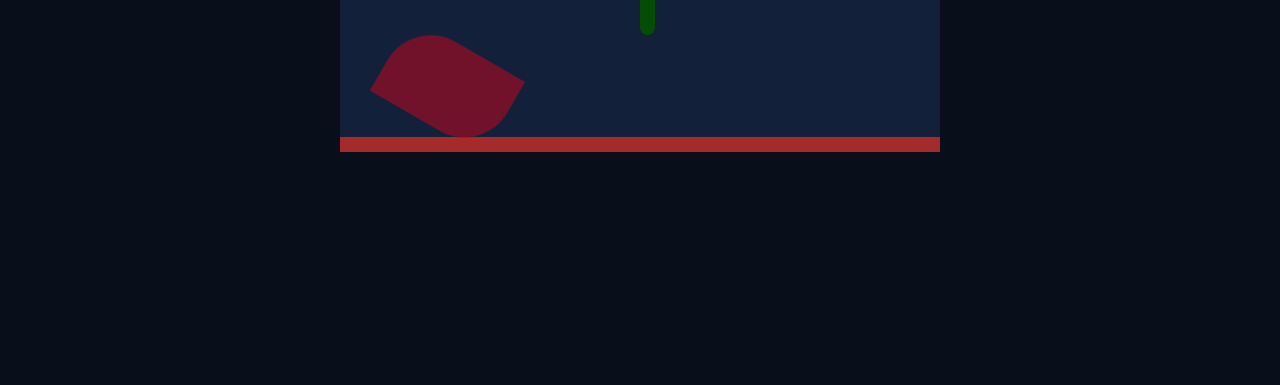
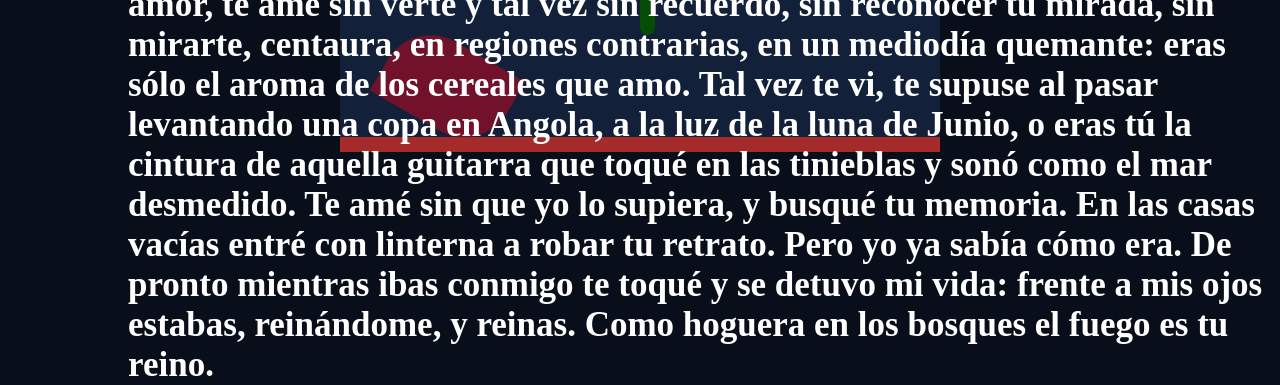
Before and after one commit to pjaime1623/rosa, a plain HTML site: page index.html in a window 1280 px wide. Shown: the part 503-888 px from the top of the page. Before the commit the page ends 800 px from the top, so only its background shows below. Drawn offline with Linux system fonts and the light colour scheme.

Commit message:
Update index.html

```diff
--- a/index.html
+++ b/index.html
@@ -3,7 +3,8 @@
 
 <head>
     <meta charset="utf-8" />
-    <title>Rosones</title>
+    <meta name="viewport" content="width=device-width, initial-scale=1.0">
+    <title>Un ramo para ti</title>
     <link rel="stylesheet" href="styles.css">
 </head>
 
@@ -41,7 +42,27 @@
         </div>
     </div>
     <div>
-        <h4 class="texto">Mi amor por ti durará hasta que caiga el último pétalo ❤️</h4>
+        <h4 class="texto">
+            Mi amor por ti durará hasta que caiga el último pétalo ❤️
+
+        Cuántas veces, amor, te amé sin verte y tal vez sin recuerdo,
+        sin reconocer tu mirada, sin mirarte, centaura,
+        en regiones contrarias, en un mediodía quemante:
+        eras sólo el aroma de los cereales que amo.
+
+        Tal vez te vi, te supuse al pasar levantando una copa
+        en Angola, a la luz de la luna de Junio,
+        o eras tú la cintura de aquella guitarra
+        que toqué en las tinieblas y sonó como el mar desmedido.
+
+        Te amé sin que yo lo supiera, y busqué tu memoria.
+        En las casas vacías entré con linterna a robar tu retrato.
+        Pero yo ya sabía cómo era. De pronto
+
+        mientras ibas conmigo te toqué y se detuvo mi vida:
+        frente a mis ojos estabas, reinándome, y reinas.
+        Como hoguera en los bosques el fuego es tu reino.
+        </h4>
     </div>
     <script src="script.js"></script>
 </body>
```
